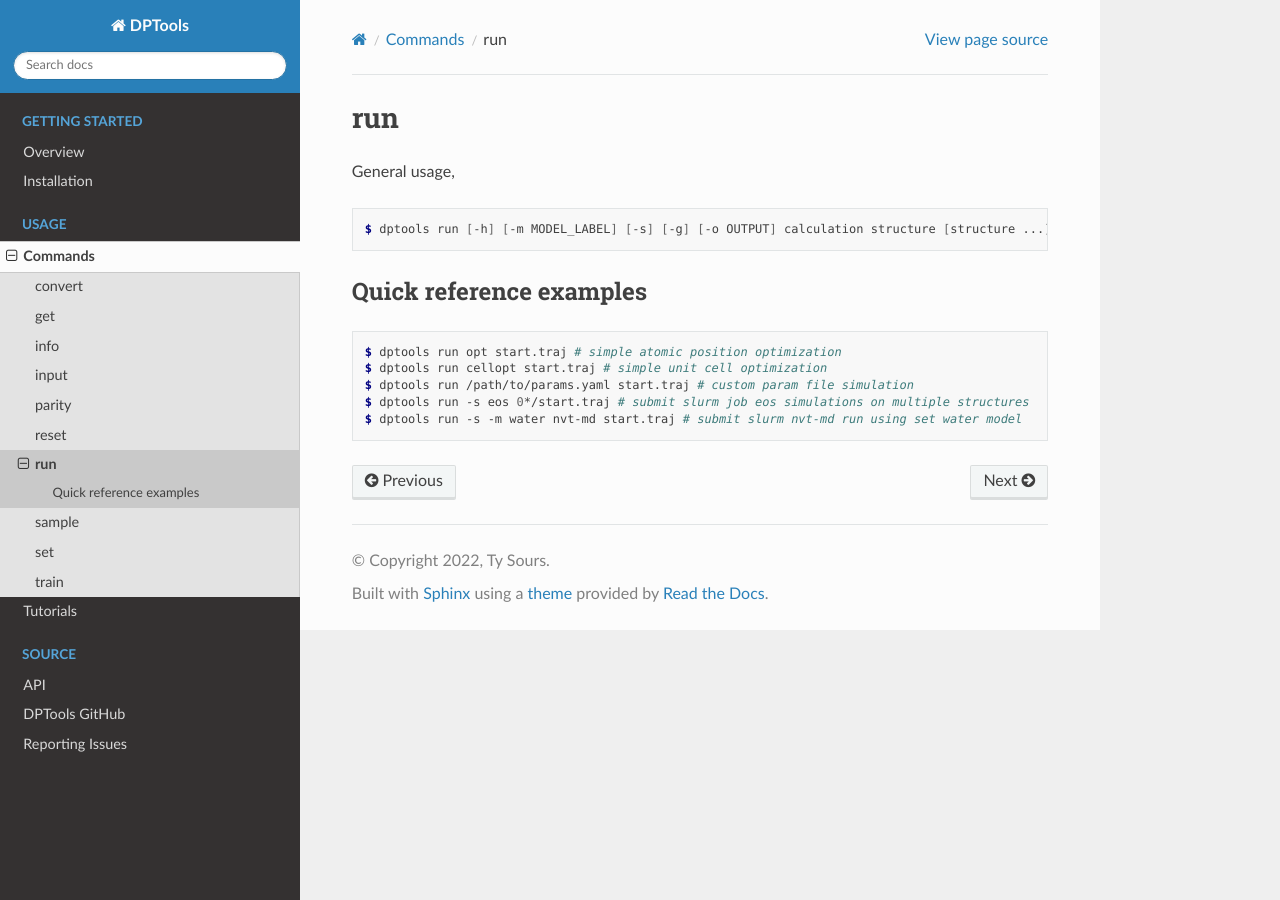
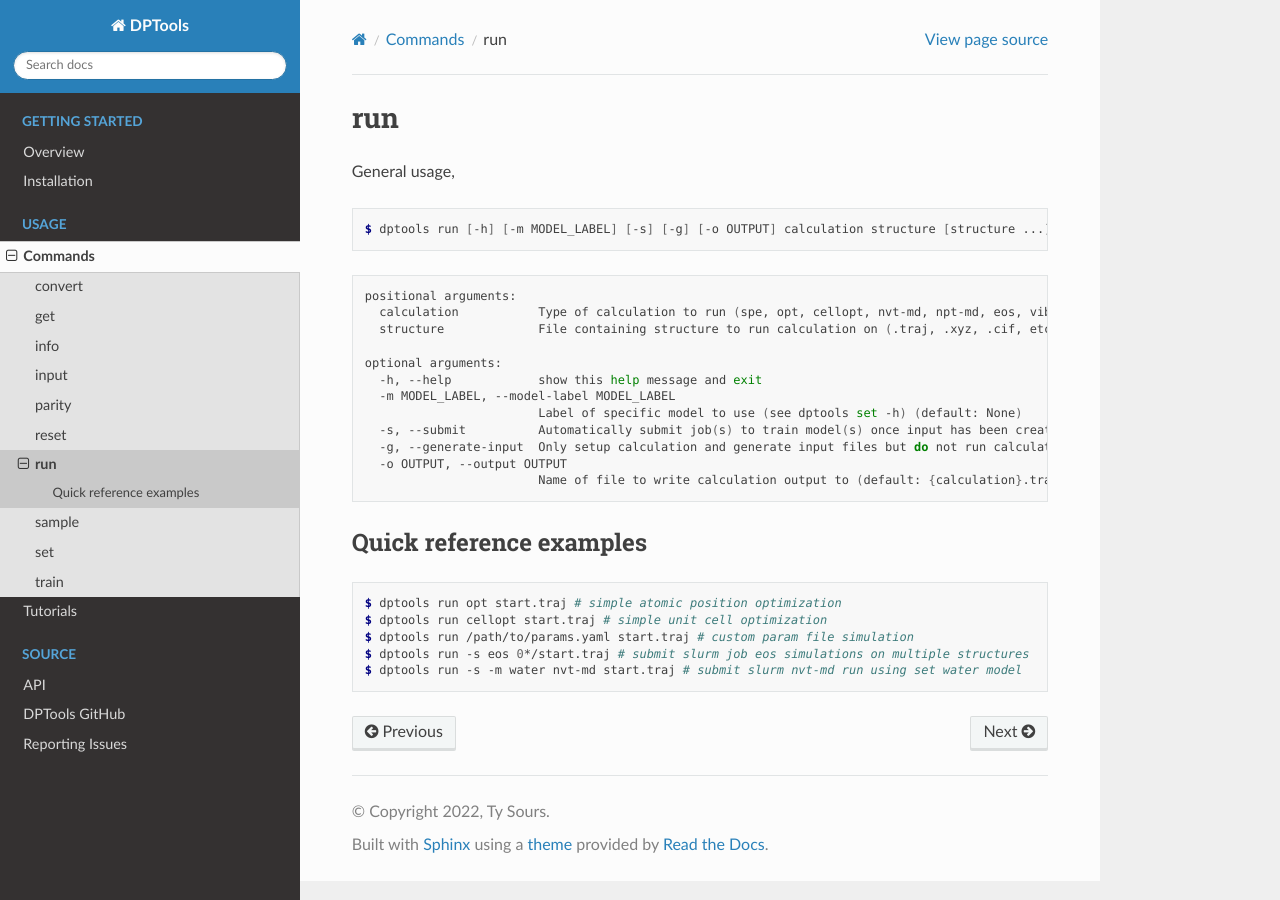
Before and after one commit to tysours/DPTools, a Sphinx documentation site: the page built from docs/source/commands/run.rst, in a window 1280 px wide. Built offline with Sphinx 7.4.7 and the Read the Docs theme 2.0.0, drawn with Linux system fonts in a browser that asks for light colours; pages that are not in the unit, such as notebooks, are missing from menus.

Commit message:
Add console help info to general usage

```diff
--- a/docs/source/commands/run.rst
+++ b/docs/source/commands/run.rst
@@ -7,6 +7,22 @@ General usage,
 .. code-block:: console
 
    $ dptools run [-h] [-m MODEL_LABEL] [-s] [-g] [-o OUTPUT] calculation structure [structure ...]
+
+.. code-block:: bash
+
+   positional arguments:
+     calculation           Type of calculation to run (spe, opt, cellopt, nvt-md, npt-md, eos, vib, or params.yaml)
+     structure             File containing structure to run calculation on (.traj, .xyz, .cif, etc.)
+
+   optional arguments:
+     -h, --help            show this help message and exit
+     -m MODEL_LABEL, --model-label MODEL_LABEL
+                           Label of specific model to use (see dptools set -h) (default: None)
+     -s, --submit          Automatically submit job(s) to train model(s) once input has been created (default: False)
+     -g, --generate-input  Only setup calculation and generate input files but do not run calculation (default: False)
+     -o OUTPUT, --output OUTPUT
+                           Name of file to write calculation output to (default: {calculation}.traj)
+
 
 Quick reference examples
 ------------------------
```
Also changed, not shown: docs/source/commands/convert.rst (+16 -1 lines), docs/source/commands/get.rst (+11 -0 lines), docs/source/commands/info.rst (+8 -0 lines), docs/source/commands/reset.rst (+12 -0 lines), docs/source/commands/sample.rst (+20 -3 lines).
